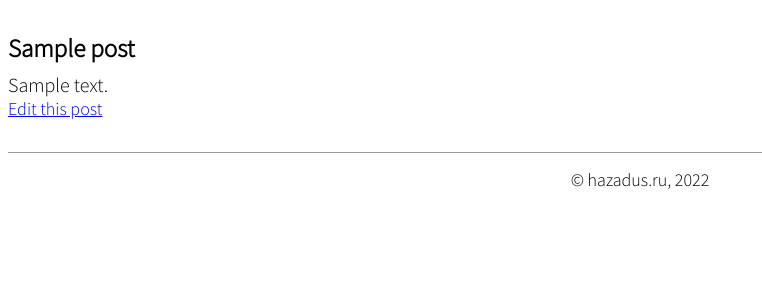
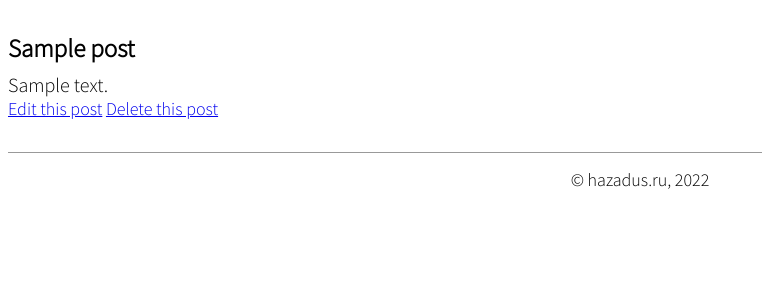
Before and after one commit to hazadus/django-c5-blog, a Django app: page /post/1/ in a window 1280 px wide. Shown: the part 98-398 px from the top of the page, without its empty margins (0-762 px from the left). Run offline with Django 4.2, Linux system fonts and the light colour scheme; tables that the repository leaves empty hold one stand-in row (values such as "Sample post"); some web fonts are replaced.

Commit message:
DeleteView added.

```diff
--- a/blog/urls.py
+++ b/blog/urls.py
@@ -1,5 +1,5 @@
 from django.urls import path
-from .views import BlogListView, BlogDetailView, BlogCreateView, BlogUpdateView
+from .views import BlogListView, BlogDetailView, BlogCreateView, BlogUpdateView, BlogDeleteView
 
 urlpatterns = [
     path('', BlogListView.as_view(), name='home'),
@@ -7,4 +7,5 @@ urlpatterns = [
     path('post/<int:pk>/', BlogDetailView.as_view(), name='view_post'),
     path('post/create/', BlogCreateView.as_view(), name='create_post'),
     path('post/edit/<int:pk>/', BlogUpdateView.as_view(), name='update_post'),
+    path('post/delete/<int:pk>/', BlogDeleteView.as_view(), name='delete_post'),
 ]
--- a/blog/views.py
+++ b/blog/views.py
@@ -1,5 +1,6 @@
 from django.views.generic import ListView, DetailView
-from django.views.generic.edit import CreateView, UpdateView
+from django.views.generic.edit import CreateView, UpdateView, DeleteView
+from django.urls import reverse_lazy
 
 from .models import Post
 
@@ -24,3 +25,9 @@ class BlogUpdateView(UpdateView):
     model = Post
     template_name = 'update_post.html'
     fields = ['title', 'body']
+
+
+class BlogDeleteView(DeleteView):
+    model = Post
+    template_name = "delete_post.html"
+    success_url = reverse_lazy("home")  # Where to redirect to after post is deleted.
--- a/templates/view_post.html
+++ b/templates/view_post.html
@@ -5,5 +5,6 @@
         <h2>{{ post.title }}</h2>
         <p>{{ post.body }}</p>
         <a href="{% url 'update_post' post.pk %}">Edit this post</a>
+        <a href="{% url 'delete_post' post.pk %}">Delete this post</a>
     </article>
 {% endblock content %}
```
Also changed, not shown: templates/delete_post.html (added, +12 -0 lines).
